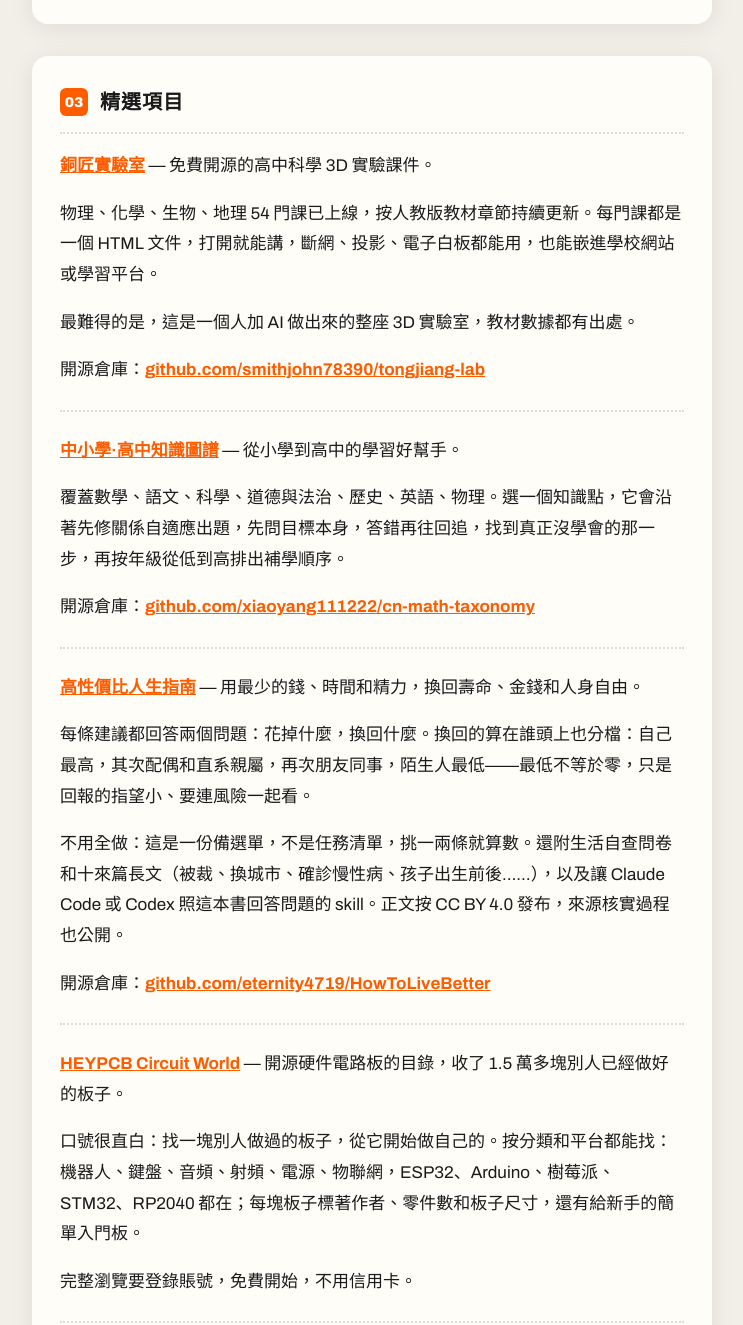
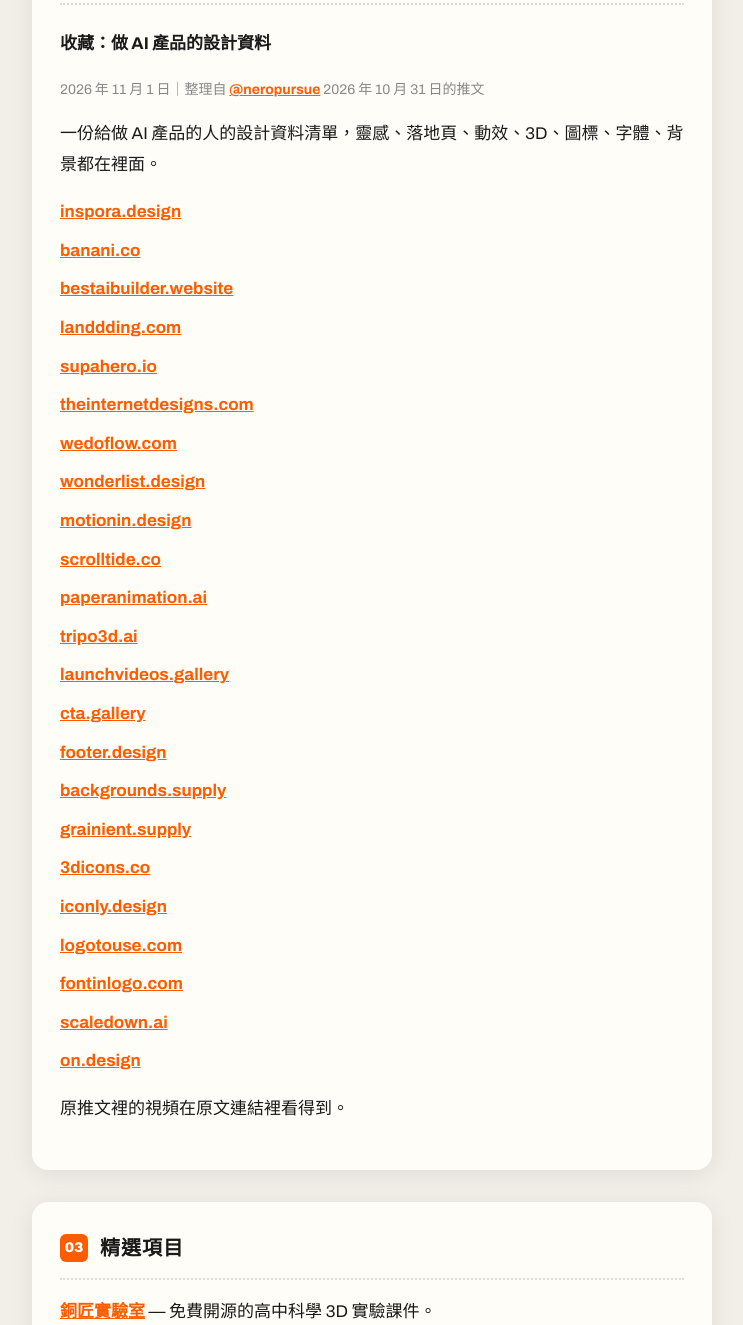
Before and after one commit to Rongrong1314520/Rongrong1314520.github.io, a plain HTML site: page index.html in a window 1280 px wide. Shown: the part 2708-4033 px from the top of the page, without its empty margins (268-1011 px from the left). Drawn offline with Linux system fonts and the light colour scheme.

Commit message:
Replace index.html

```diff
--- a/index.html
+++ b/index.html
@@ -145,6 +145,36 @@
       <p><strong>歷史數據和自查</strong></p>
       <p><a href="https://hacked.slowmist.io" target="_blank" rel="noopener">SlowMist Hacked</a>｜<a href="https://defillama.com/hacks" target="_blank" rel="noopener">DeFiLlama Hacks</a>｜<a href="https://revoke.cash" target="_blank" rel="noopener">Revoke.cash</a>｜<a href="https://binance.com/en/proof-of-reserves" target="_blank" rel="noopener">幣安儲備證明</a></p>
       <p>原推文裡的圖在原文連結裡看得到。</p>
+      <hr class="project-divider">
+      <p><strong>收藏：做 AI 產品的設計資料</strong></p>
+      <p style="color: var(--muted); font-size: 14px;">2026 年 11 月 1 日｜整理自 <a href="https://x.com/neropursue/status/2116479828866003236" target="_blank" rel="noopener">@neropursue</a> 2026 年 10 月 31 日的推文</p>
+      <p>一份給做 AI 產品的人的設計資料清單，靈感、落地頁、動效、3D、圖標、字體、背景都在裡面。</p>
+      <ul>
+        <li><a href="https://inspora.design" target="_blank" rel="noopener">inspora.design</a></li>
+        <li><a href="https://banani.co" target="_blank" rel="noopener">banani.co</a></li>
+        <li><a href="https://bestaibuilder.website" target="_blank" rel="noopener">bestaibuilder.website</a></li>
+        <li><a href="https://landdding.com" target="_blank" rel="noopener">landdding.com</a></li>
+        <li><a href="https://supahero.io" target="_blank" rel="noopener">supahero.io</a></li>
+        <li><a href="https://theinternetdesigns.com" target="_blank" rel="noopener">theinternetdesigns.com</a></li>
+        <li><a href="https://wedoflow.com" target="_blank" rel="noopener">wedoflow.com</a></li>
+        <li><a href="https://wonderlist.design" target="_blank" rel="noopener">wonderlist.design</a></li>
+        <li><a href="https://motionin.design" target="_blank" rel="noopener">motionin.design</a></li>
+        <li><a href="https://scrolltide.co" target="_blank" rel="noopener">scrolltide.co</a></li>
+        <li><a href="https://paperanimation.ai" target="_blank" rel="noopener">paperanimation.ai</a></li>
+        <li><a href="https://tripo3d.ai" target="_blank" rel="noopener">tripo3d.ai</a></li>
+        <li><a href="https://launchvideos.gallery" target="_blank" rel="noopener">launchvideos.gallery</a></li>
+        <li><a href="https://cta.gallery" target="_blank" rel="noopener">cta.gallery</a></li>
+        <li><a href="https://footer.design" target="_blank" rel="noopener">footer.design</a></li>
+        <li><a href="https://backgrounds.supply" target="_blank" rel="noopener">backgrounds.supply</a></li>
+        <li><a href="https://grainient.supply" target="_blank" rel="noopener">grainient.supply</a></li>
+        <li><a href="https://3dicons.co" target="_blank" rel="noopener">3dicons.co</a></li>
+        <li><a href="https://iconly.design" target="_blank" rel="noopener">iconly.design</a></li>
+        <li><a href="https://logotouse.com" target="_blank" rel="noopener">logotouse.com</a></li>
+        <li><a href="https://fontinlogo.com" target="_blank" rel="noopener">fontinlogo.com</a></li>
+        <li><a href="https://scaledown.ai" target="_blank" rel="noopener">scaledown.ai</a></li>
+        <li><a href="https://on.design" target="_blank" rel="noopener">on.design</a></li>
+      </ul>
+      <p>原推文裡的視頻在原文連結裡看得到。</p>
     </div>
     <div class="card" id="projects">
       <div class="card-head"><span class="num">03</span><h2>精選項目</h2></div>
```
